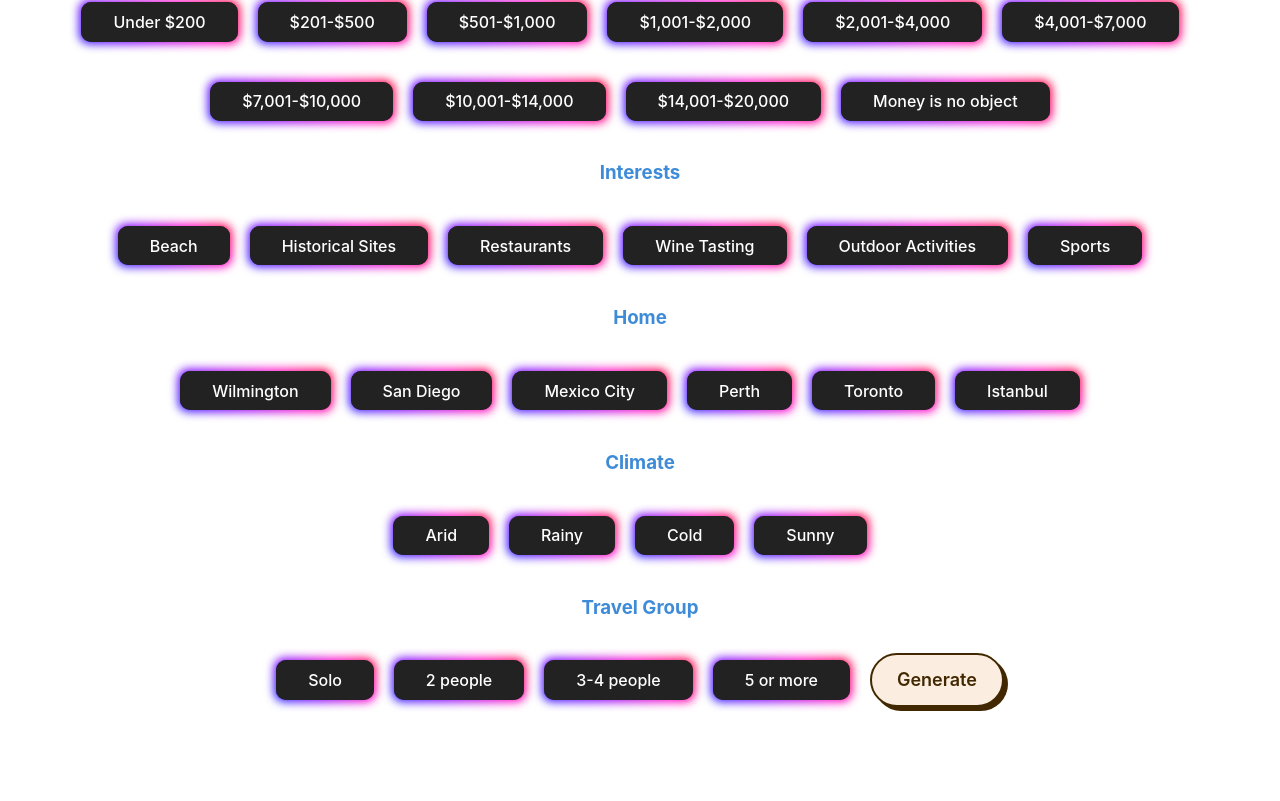
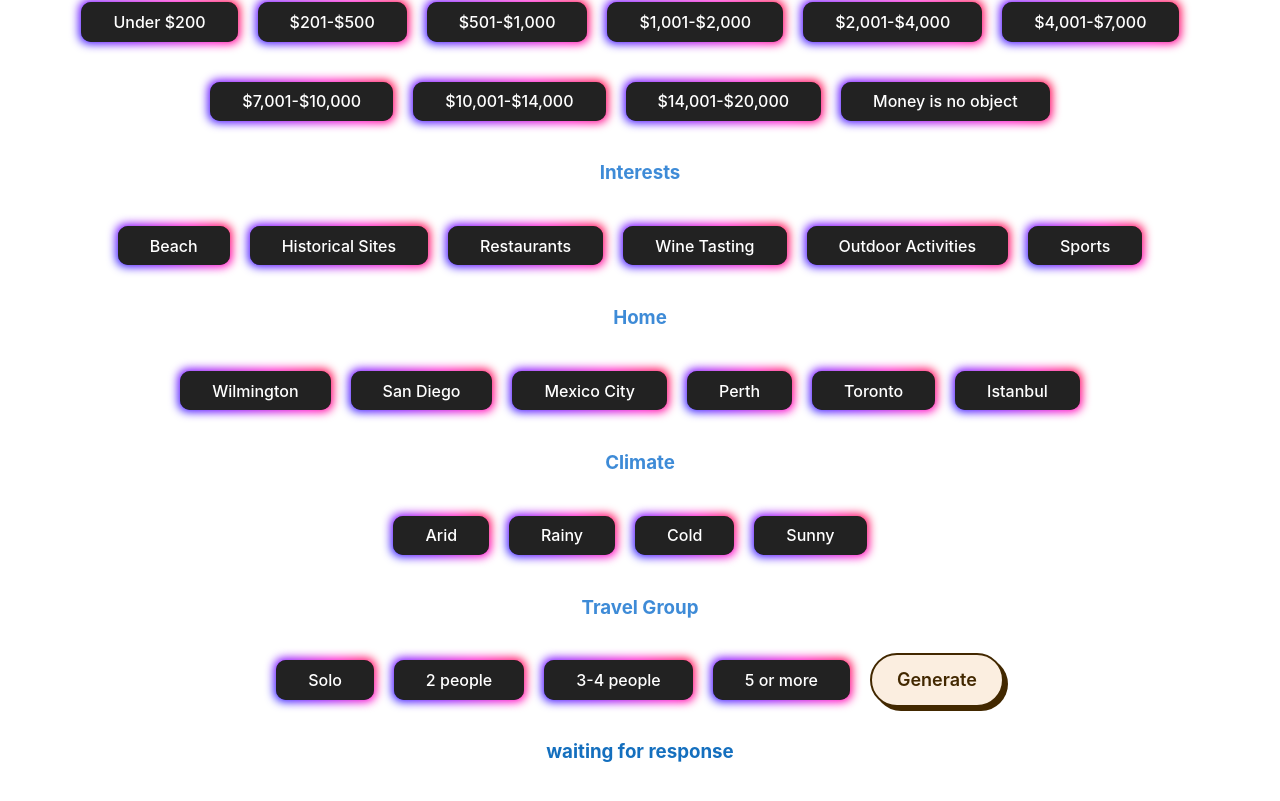
Before and after one commit to TravelOracle/TravelOracleFrontEnd, a React (Vite) app in the folder TravelAIFE/: page / in a window 1280 px wide. Shown: the part 786-1587 px from the top of the page. Before the commit the page ends 1556 px from the top, so only its background shows below. Built offline with nearby package versions, Linux system fonts and the light colour scheme.

Commit message:
trying to display output text

```diff
--- a/TravelAIFE/src/components/filters.jsx
+++ b/TravelAIFE/src/components/filters.jsx
@@ -26,7 +26,8 @@ const Filters = () => {
                 continent: continent,
             })
             .then ((response) => {
-                setOutputText(response.data.outputText)
+                console.log("Response received:", response.data);
+                setOutputText(response.data.outputText);
 
             })
     }
@@ -173,8 +174,10 @@ const Filters = () => {
                 <button className="button-85" role="button" onClick={() => handleTravelGroup("2 people")}>2 people</button>
                 <button className="button-85" role="button" onClick={() => handleTravelGroup("3-4 people")}>3-4 people</button>
                 <button className="button-85" role="button" onClick={() => handleTravelGroup("5 or more")}>5 or more</button>
-            <button className="button-74" role="button" onClick={handlePost}>Generate</button>
-            <h3>{outputText}</h3>
+                <button className="button-74" role="button" onClick={handlePost}>Generate</button>
+                <h3>{climate ? climate : "waiting for response"}</h3>
+
+
         </div>
         </>
     )
```
